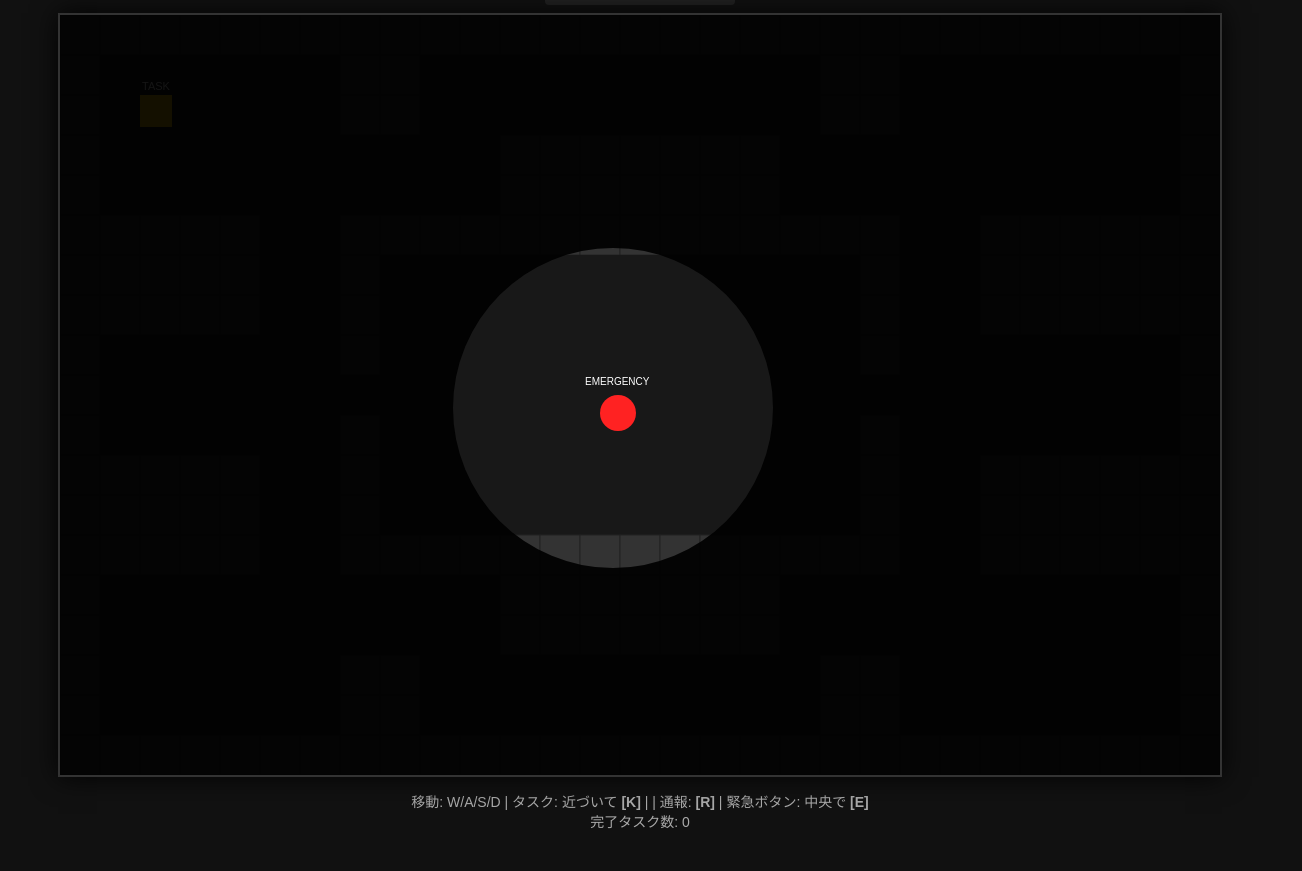
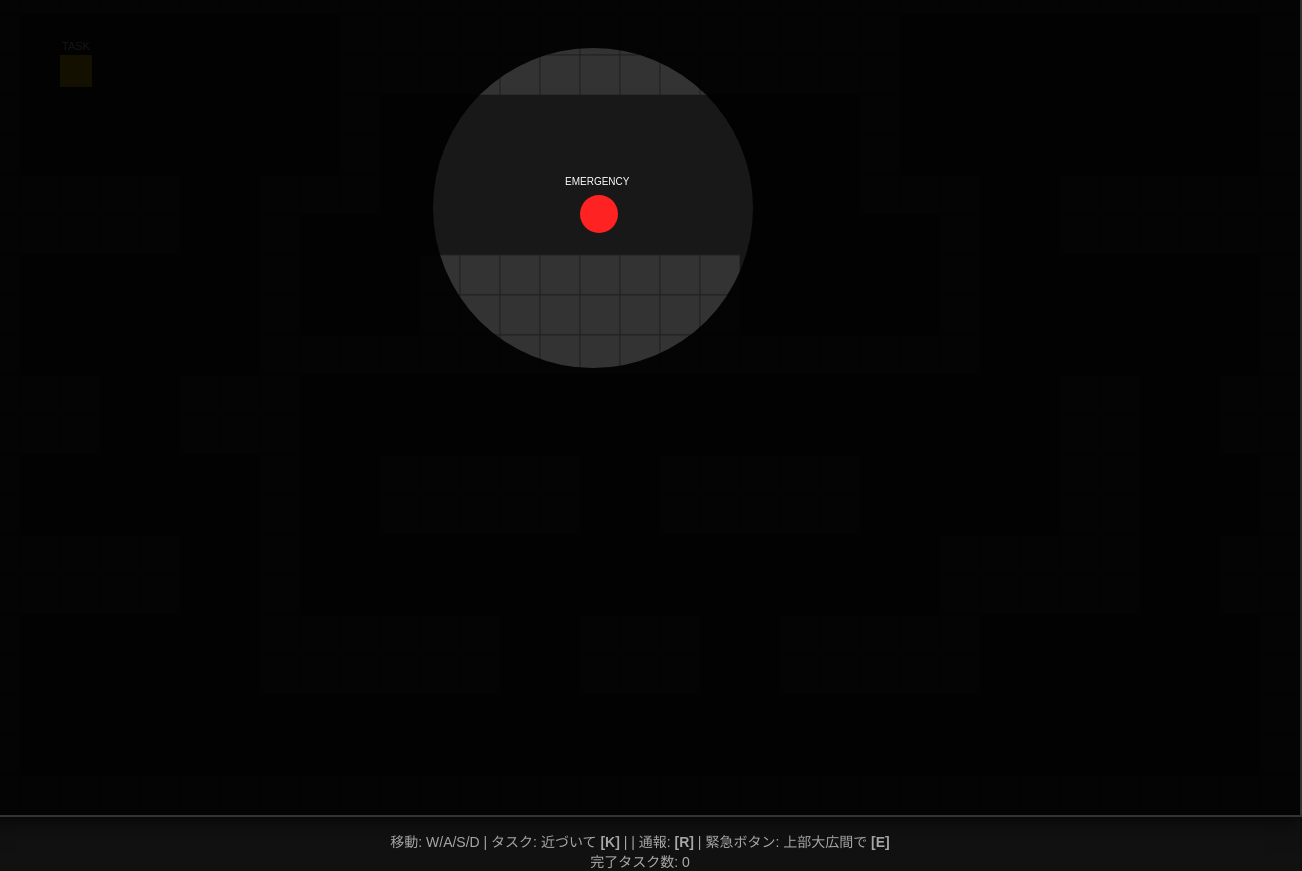
Before and after one commit to bananajrk-debug/Pig-of-potato, a website: page public/index.html in a window 1280 px wide. Shown: the whole page, 1302 px wide, since content can reach past the window. Before the commit the page ends 831 px from the top, so only its background shows below. Drawn offline with nearby package versions, Linux system fonts and the light colour scheme; no server answers.

Commit message:
Update index.html

```diff
--- a/public/index.html
+++ b/public/index.html
@@ -2,7 +2,7 @@
 <html lang="ja">
 <head>
     <meta charset="UTF-8">
-    <title>2Dタスク人狼 - 拡張マップ＆円形スポーン</title>
+    <title>2Dタスク人狼 - 非対称拡張マップ</title>
     <style>
         body {
             margin: 0;
@@ -147,8 +147,8 @@
     <div id="roleBanner">役職を読み込み中...</div>
 
     <div id="game-container">
-        <!-- マップをさらに大きく（1160x760） -->
-        <canvas id="gameCanvas" width="1160" height="760" tabindex="1"></canvas>
+        <!-- マップサイズ：33列 × 21行（1320px × 840px） -->
+        <canvas id="gameCanvas" width="1320" height="840" tabindex="1"></canvas>
 
         <div id="taskModal">
             <h2>タスク: 圧力調整</h2>
@@ -171,7 +171,7 @@
     </div>
 
     <div id="ui">
-        移動: W/A/S/D | タスク: 近づいて <b>[K]</b> | <span id="killInstruction" style="display:none; color:#ff4444;">人狼: <b>[Q]</b> キル</span> | 通報: <b>[R]</b> | 緊急ボタン: 中央で <b>[E]</b>
+        移動: W/A/S/D | タスク: 近づいて <b>[K]</b> | <span id="killInstruction" style="display:none; color:#ff4444;">人狼: <b>[Q]</b> キル</span> | 通報: <b>[R]</b> | 緊急ボタン: 上部大広間で <b>[E]</b>
         <div id="taskStatus">完了タスク数: 0</div>
     </div>
 
@@ -187,33 +187,35 @@
         const tileSize = 40;
 
         // ========================================================
-        // 【大きめのグリッドマップ設計図】 29列 × 19行
-        // 中央に広いカフェテリア部屋、四方に個室を配置
+        // 【非対称大型マップ設計図】 33列 × 21行
+        // 上部に大きめの会議室、左右非対称な複雑な通路と小部屋
         // ========================================================
         const mapGrid = [
-            [1,1,1,1,1,1,1,1,1,1,1,1,1,1,1,1,1,1,1,1,1,1,1,1,1,1,1,1,1],
-            [1,0,0,0,0,0,0,1,1,0,0,0,0,0,0,0,0,0,0,1,1,0,0,0,0,0,0,0,1],
-            [1,0,0,0,0,0,0,1,1,0,0,0,0,0,0,0,0,0,0,1,1,0,0,0,0,0,0,0,1],
-            [1,0,0,0,0,0,0,0,0,0,0,1,1,1,1,1,1,1,0,0,0,0,0,0,0,0,0,0,1],
-            [1,0,0,0,0,0,0,0,0,0,0,1,1,1,1,1,1,1,0,0,0,0,0,0,0,0,0,0,1],
-            [1,1,1,1,1,0,0,1,1,1,1,1,1,1,1,1,1,1,1,1,1,0,0,1,1,1,1,1,1],
-            [1,1,1,1,1,0,0,1,0,0,0,0,0,0,0,0,0,0,0,0,1,0,0,1,1,1,1,1,1],
-            [1,1,1,1,1,0,0,1,0,0,0,0,0,0,0,0,0,0,0,0,1,0,0,1,1,1,1,1,1],
-            [1,0,0,0,0,0,0,1,0,0,0,0,0,0,0,0,0,0,0,0,1,0,0,0,0,0,0,0,1],
-            [1,0,0,0,0,0,0,0,0,0,0,0,0,0,0,0,0,0,0,0,0,0,0,0,0,0,0,0,1],
-            [1,0,0,0,0,0,0,1,0,0,0,0,0,0,0,0,0,0,0,0,1,0,0,0,0,0,0,0,1],
-            [1,1,1,1,1,0,0,1,0,0,0,0,0,0,0,0,0,0,0,0,1,0,0,1,1,1,1,1,1],
-            [1,1,1,1,1,0,0,1,0,0,0,0,0,0,0,0,0,0,0,0,1,0,0,1,1,1,1,1,1],
-            [1,1,1,1,1,0,0,1,1,1,1,1,1,1,1,1,1,1,1,1,1,0,0,1,1,1,1,1,1],
-            [1,0,0,0,0,0,0,0,0,0,0,1,1,1,1,1,1,1,0,0,0,0,0,0,0,0,0,0,1],
-            [1,0,0,0,0,0,0,0,0,0,0,1,1,1,1,1,1,1,0,0,0,0,0,0,0,0,0,0,1],
-            [1,0,0,0,0,0,0,1,1,0,0,0,0,0,0,0,0,0,0,1,1,0,0,0,0,0,0,0,1],
-            [1,0,0,0,0,0,0,1,1,0,0,0,0,0,0,0,0,0,0,1,1,0,0,0,0,0,0,0,1],
-            [1,1,1,1,1,1,1,1,1,1,1,1,1,1,1,1,1,1,1,1,1,1,1,1,1,1,1,1,1]
+            [1,1,1,1,1,1,1,1,1,1,1,1,1,1,1,1,1,1,1,1,1,1,1,1,1,1,1,1,1,1,1,1,1],
+            [1,0,0,0,0,0,0,0,0,1,1,1,1,1,1,1,1,1,1,1,1,1,1,0,0,0,0,0,0,0,0,0,1],
+            [1,0,0,0,0,0,0,0,0,1,1,1,1,1,1,1,1,1,1,1,1,1,1,0,0,0,0,0,0,0,0,0,1],
+            [1,0,0,0,0,0,0,0,0,1,0,0,0,0,0,0,0,0,0,0,0,0,1,0,0,0,0,0,0,0,0,0,1],
+            [1,0,0,0,0,0,0,0,0,1,0,0,0,0,0,0,0,0,0,0,0,0,1,0,0,0,0,0,0,0,0,0,1],
+            [1,1,1,1,1,0,0,1,1,1,0,0,0,0,0,0,0,0,0,0,0,0,1,1,1,0,0,1,1,1,1,1,1],
+            [1,1,1,1,1,0,0,1,0,0,0,0,0,0,0,0,0,0,0,0,0,0,0,0,1,0,0,1,1,1,1,1,1],
+            [1,0,0,0,0,0,0,1,0,0,0,1,1,1,1,1,1,1,1,0,0,0,0,0,1,0,0,0,0,0,0,0,1],
+            [1,0,0,0,0,0,0,1,0,0,0,1,1,1,1,1,1,1,1,0,0,0,0,0,1,0,0,0,0,0,0,0,1],
+            [1,0,0,0,0,0,0,1,1,1,1,1,1,1,1,1,1,1,1,1,1,1,1,1,1,0,0,0,0,0,0,0,1],
+            [1,1,1,0,0,1,1,1,0,0,0,0,0,0,0,0,0,0,0,0,0,0,0,0,0,0,0,1,1,0,0,1,1],
+            [1,1,1,0,0,1,1,1,0,0,0,0,0,0,0,0,0,0,0,0,0,0,0,0,0,0,0,1,1,0,0,1,1],
+            [1,0,0,0,0,0,0,1,0,0,1,1,1,1,1,0,0,1,1,1,1,1,0,0,0,0,0,1,1,0,0,0,1],
+            [1,0,0,0,0,0,0,1,0,0,1,1,1,1,1,0,0,1,1,1,1,1,0,0,0,0,0,1,1,0,0,0,1],
+            [1,1,1,1,1,0,0,1,0,0,0,0,0,0,0,0,0,0,0,0,0,0,0,0,1,1,1,1,1,0,0,1,1],
+            [1,1,1,1,1,0,0,1,0,0,0,0,0,0,0,0,0,0,0,0,0,0,0,0,1,1,1,1,1,0,0,1,1],
+            [1,0,0,0,0,0,0,1,1,1,1,1,1,0,0,1,1,1,0,0,1,1,1,1,1,0,0,0,0,0,0,0,1],
+            [1,0,0,0,0,0,0,1,1,1,1,1,1,0,0,1,1,1,0,0,1,1,1,1,1,0,0,0,0,0,0,0,1],
+            [1,0,0,0,0,0,0,0,0,0,0,0,0,0,0,0,0,0,0,0,0,0,0,0,0,0,0,0,0,0,0,0,1],
+            [1,0,0,0,0,0,0,0,0,0,0,0,0,0,0,0,0,0,0,0,0,0,0,0,0,0,0,0,0,0,0,0,1],
+            [1,1,1,1,1,1,1,1,1,1,1,1,1,1,1,1,1,1,1,1,1,1,1,1,1,1,1,1,1,1,1,1,1]
         ];
 
         const playerSize = 26;
-        let myData = { x: 540, y: 380, speed: 3.5 };
+        let myData = { x: 15 * tileSize, y: 5.5 * tileSize, speed: 3.5 };
         let players = {};
         let myRole = 'crewmate';
         let isDead = false;
@@ -279,7 +281,8 @@
             return false;
         }
 
-        const emergencyButton = { x: 13.5 * tileSize, y: 9.5 * tileSize, size: 36 };
+        // 上部に配置された大きな会議室の中心に緊急ボタンを配置
+        const emergencyButton = { x: 15 * tileSize, y: 5.5 * tileSize, size: 38 };
         const taskPoint = { x: 2 * tileSize, y: 2 * tileSize, size: 32 };
 
         socket.on('currentPlayers', (serverPlayers) => {
@@ -345,11 +348,11 @@
             const banner = document.getElementById('roleBanner');
             const killInstruction = document.getElementById('killInstruction');
             if (myRole === 'imposter') {
-                banner.innerText = '役職: 人狼 (インポスター) - 中央から散らばる市民を狙え！';
+                banner.innerText = '役職: 人狼 (インポスター) - 非対称なマップの死角を利用して奇襲しろ！';
                 banner.style.color = '#ff4444';
                 killInstruction.style.display = 'inline';
             } else {
-                banner.innerText = '役職: 市民 (クルーメイト) - タスクを完了させろ！';
+                banner.innerText = '役職: 市民 (クルーメイト) - 広い非対称マップを探索してタスクを完了させろ！';
                 banner.style.color = '#44ff44';
                 killInstruction.style.display = 'none';
             }
@@ -432,9 +435,9 @@
                     socket.emit('completeTask');
                     const roomPositions = [
                         {x: 2 * tileSize, y: 2 * tileSize},
-                        {x: 25 * tileSize, y: 2 * tileSize},
-                        {x: 2 * tileSize, y: 15 * tileSize},
-                        {x: 25 * tileSize, y: 15 * tileSize}
+                        {x: 29 * tileSize, y: 2 * tileSize},
+                        {x: 2 * tileSize, y: 18 * tileSize},
+                        {x: 29 * tileSize, y: 18 * tileSize}
                     ];
                     const nextRoom = roomPositions[Math.floor(Math.random() * roomPositions.length)];
                     taskPoint.x = nextRoom.x;
@@ -520,7 +523,7 @@
                 }
             }
 
-            // 緊急会議ボタン
+            // 上部の大きな会議室にある緊急ボタン
             ctx.fillStyle = '#ff2222';
             ctx.beginPath();
             ctx.arc(emergencyButton.x + emergencyButton.size/2, emergencyButton.y + emergencyButton.size/2, emergencyButton.size/2, 0, Math.PI * 2);
```
